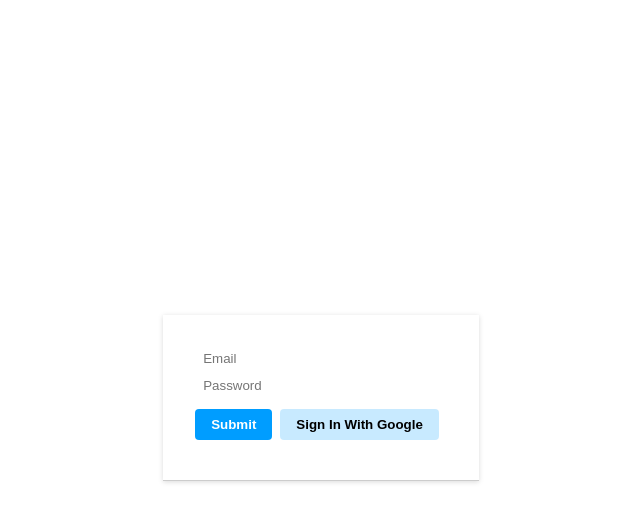
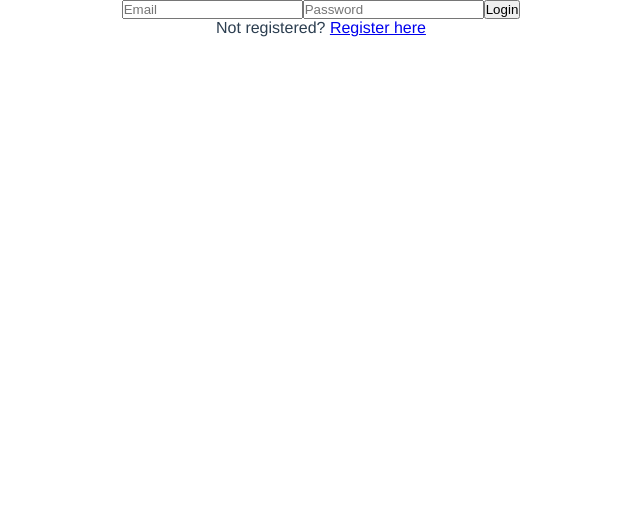
Before and after one commit to jdilkes1995/PvmGame, a Vue app: page / in a window 1280 px wide. Shown: the top 522 px of the page, without its empty margins (319-959 px from the left). Built offline with nearby package versions, Linux system fonts and the light colour scheme.

Commit message:
error with router

```diff
--- a/src/components/Home.vue
+++ b/src/components/Home.vue
@@ -10,7 +10,7 @@
 </template>
 
 <script>
-import RegisterVue from './Register.vue'
+import RegisterVue from './SignIn.vue'
 export default {
 
   components: {
--- a/src/components/Register.vue
+++ b/src/components/Register.vue
@@ -19,7 +19,9 @@ import {
   getAuth,
   GoogleAuthProvider,
   signInWithPopup,
+  sendEmailVerification,
 } from "firebase/auth";
+
 export default {
   data() {
     return {
@@ -30,15 +32,16 @@ export default {
   methods: {
     register() {
       createUserWithEmailAndPassword(getAuth(), this.email, this.password)
+      sendEmailVerification(getAuth().currentUser)
         .then((data) => {
           console.log("Registeration Done");
           console.log(data);
-          this.$router.push("/success");
         })
         .catch((error) => {
           console.log("Error Registering");
           alert(error.message);
         });
+
     },
   },
 };
--- /dev/null
+++ b/src/components/SignIn.vue
@@ -0,0 +1,50 @@
+<template>
+
+    <div class="login">
+
+        <form @Sumbit.prevent="login">
+        <input type="text" placeholder="Email" v-model="email"/>
+        <input type="password" placeholder="Password" v-model="password"/>
+        <button class="submit" @click="login">Login</button>
+        <p>Not registered? <router-link to="/">Register here</router-link></p>
+        </form>
+
+    </div>
+
+</template>
+
+
+<script>
+
+import {
+    getAuth,
+    signInWithEmailAndPassword
+} from "firebase/auth";
+
+export default {
+    data() {
+    return {
+      email: null,
+      password: null,
+    };
+},
+
+    methods: {
+        signin() {
+        signInWithEmailAndPassword(getAuth(), email, password)
+        .then((userCredential) => {
+        const user = userCredential.user;
+        this.$router.push("/success");
+    })
+    .catch((error) => {
+        const errorCode = error.code;
+        const errorMessage = error.message;
+                });
+            },
+        },
+    };
+</script>
+
+<style>
+
+</style>
```
